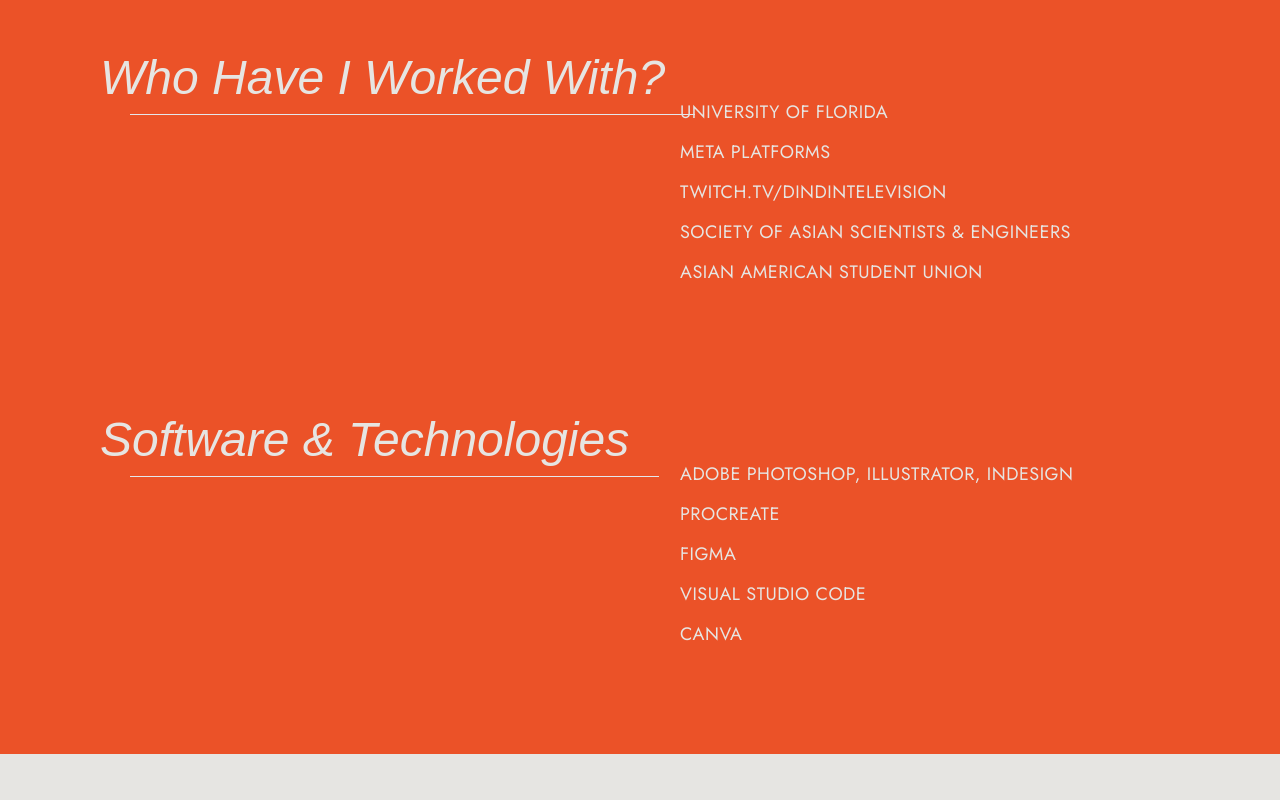
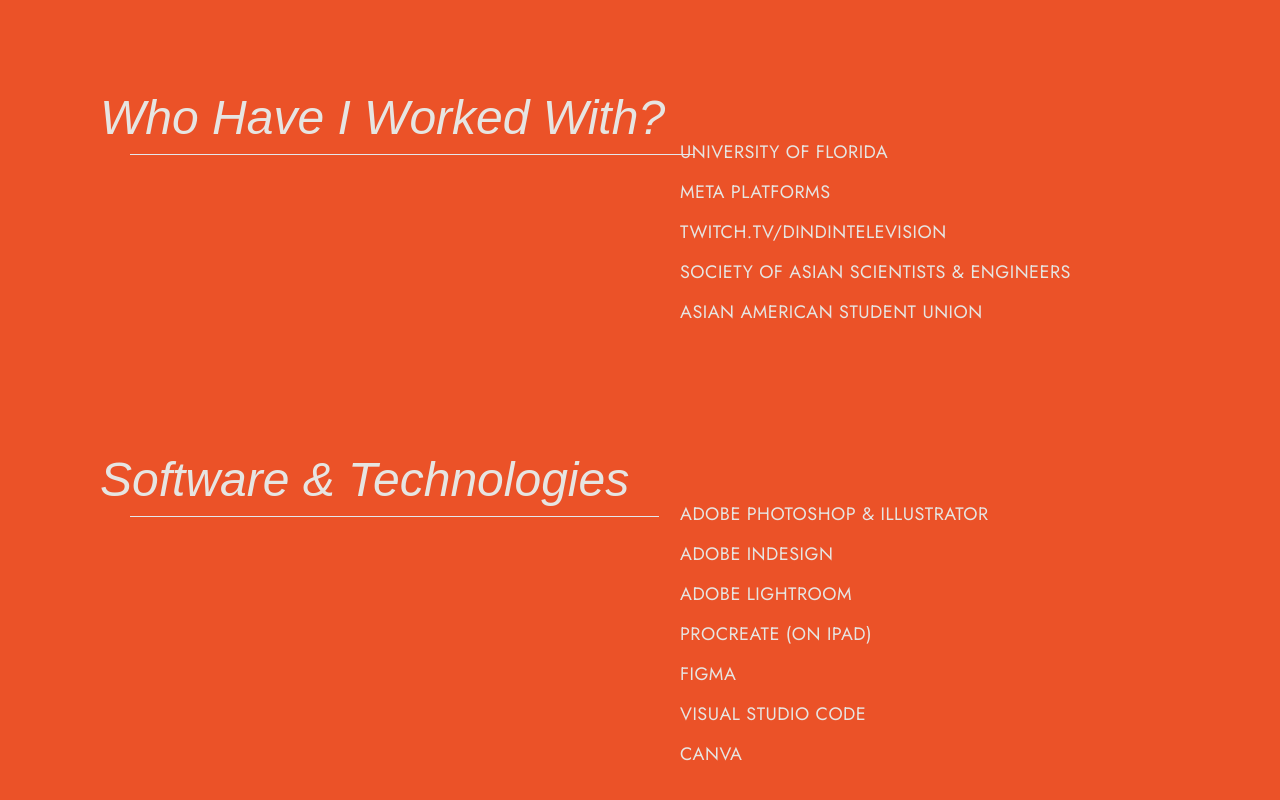
Before and after one commit to nicolenliang/portfolio, a Next.js app in the folder portfolio/: page /about in a window 1280 px wide. Shown: the part 1634-2434 px from the top of the page. Built offline with nearby package versions, Linux system fonts and the light colour scheme; a web font is replaced by a local one.

Commit message:
Update experienceData.js

```diff
--- a/portfolio/src/components/component_data/experienceData.js
+++ b/portfolio/src/components/component_data/experienceData.js
@@ -6,6 +6,7 @@
             'FRONT-END DEVELOPMENT',
             'GRAPHIC DESIGN',
             'CREATIVE DIRECTION',
+            'PHOTOGRAPHY',
             'ILLUSTRATION',
         ],
     },
@@ -22,8 +23,10 @@
     {
         title: 'Software & Technologies',
         exp: [
-            'ADOBE PHOTOSHOP, ILLUSTRATOR, INDESIGN',
-            'PROCREATE',
+            'ADOBE PHOTOSHOP & ILLUSTRATOR',
+            'ADOBE INDESIGN',
+            'ADOBE LIGHTROOM',
+            'PROCREATE (ON IPAD)',
             'FIGMA',
             'VISUAL STUDIO CODE',
             'CANVA',
```
